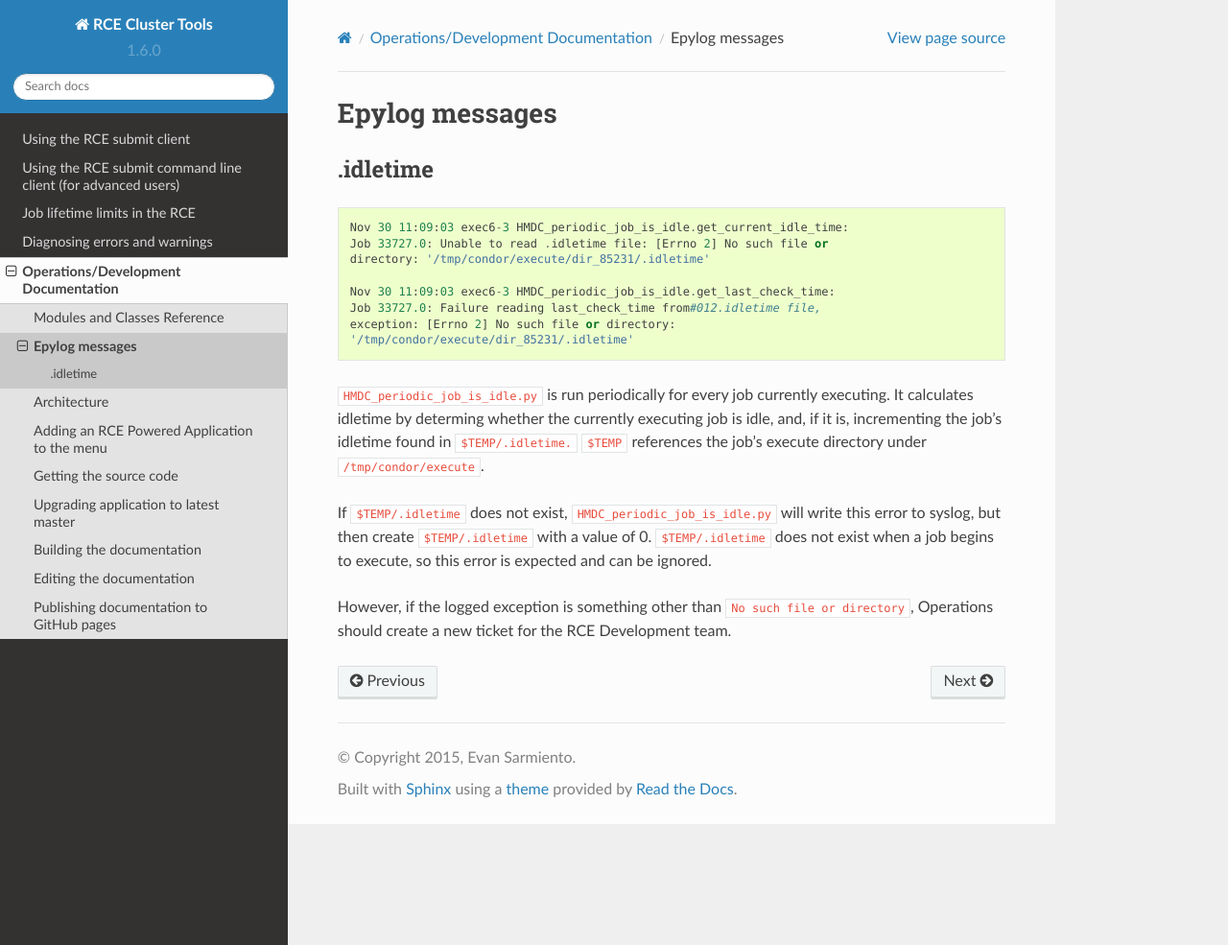
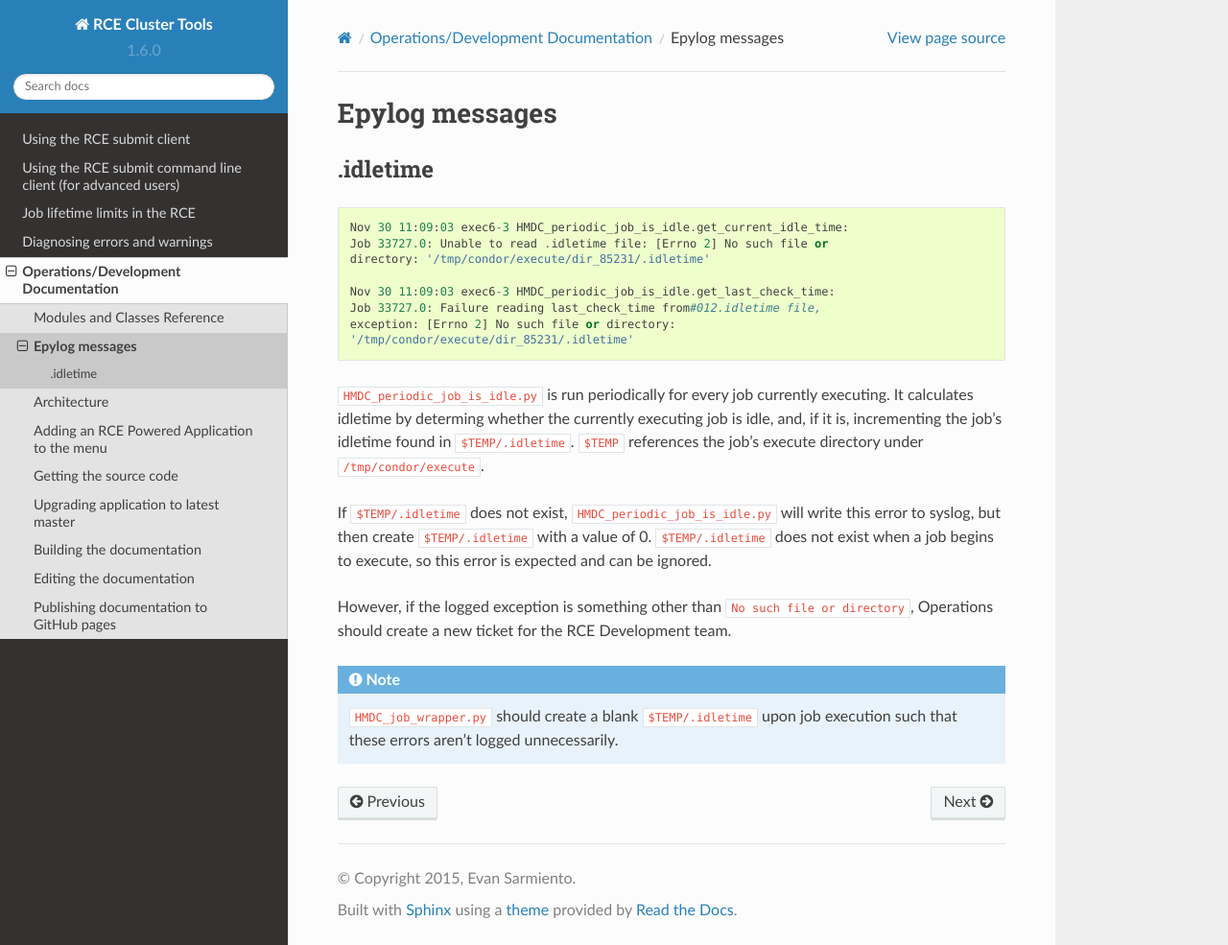
Before and after one commit to hmdc/rce-interactive-tools, a Sphinx documentation site: the page built from doc/source/development/logs.rst, in a window 1280 px wide and 985 px high. Shown: the whole window at 96% size. Built offline with Sphinx 7.4.7 and the Read the Docs theme 2.0.0, drawn with Linux system fonts in a browser that asks for light colours.

Commit message:
Fix format

```diff
--- a/doc/source/development/logs.rst
+++ b/doc/source/development/logs.rst
@@ -17,7 +17,7 @@ Epylog messages
 ``HMDC_periodic_job_is_idle.py`` is run periodically for every job
 currently executing. It calculates idletime by determing whether the
 currently executing job is idle, and, if it is, incrementing the job's
-idletime found in ``$TEMP/.idletime.`` ``$TEMP`` references the job's
+idletime found in ``$TEMP/.idletime``. ``$TEMP`` references the job's
 execute directory under ``/tmp/condor/execute``.
 
 If ``$TEMP/.idletime`` does not exist, ``HMDC_periodic_job_is_idle.py`` will
```
Also changed, not shown: other parts of doc/source/development/logs.rst (+1 -1 lines).
